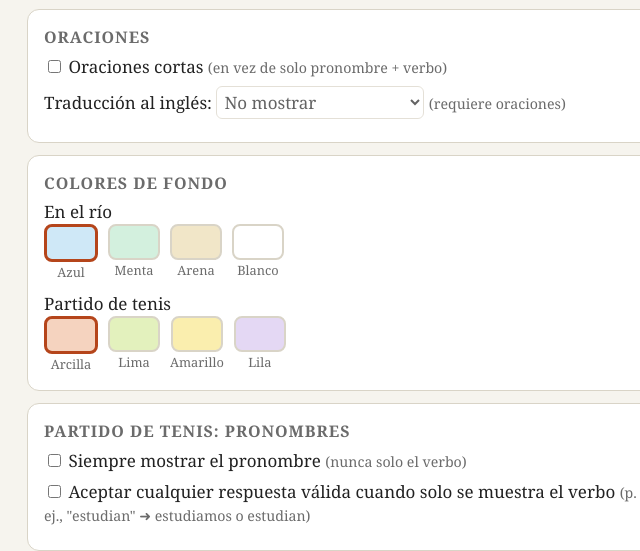
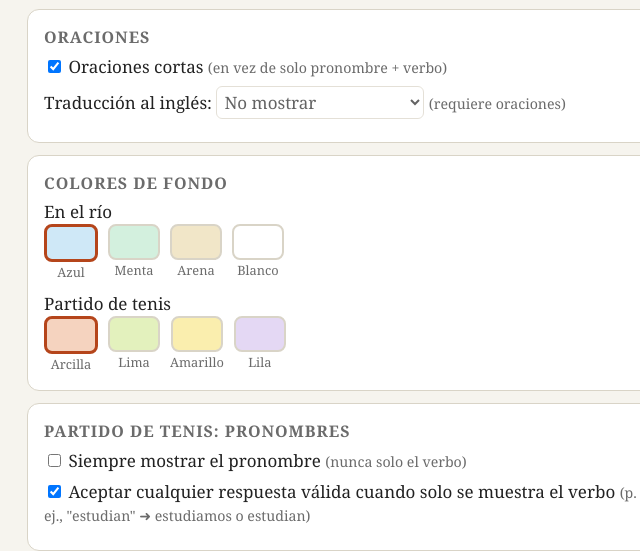
Before and after one commit to abrown-st-joe-high/spanish-conjugation-practice-website, a plain HTML site: page index.html in a window 1280 px wide. Shown: the part 656-1207 px from the top of the page, 293-933 px from the left. Drawn offline with Linux system fonts and the light colour scheme.

Commit message:
Update checkboxes to be checked by default

```diff
--- a/index.html
+++ b/index.html
@@ -78,7 +78,7 @@ select{font:inherit;background:var(--card);color:var(--ink);border:1px solid var
 <label class="o" id="tildeO"><input type="checkbox" id="tilde"> Aceptar respuestas sin tildes <small>(solo al escribir)</small></label>
 </div>
 <div class="panel"><h3>Oraciones</h3>
-<label class="o"><input type="checkbox" id="sent"> Oraciones cortas <small>(en vez de solo pronombre + verbo)</small></label>
+<label class="o"><input type="checkbox" id="sent" checked> Oraciones cortas <small>(en vez de solo pronombre + verbo)</small></label>
 <label class="o">Traducción al inglés: <select id="tr"><option value="0">No mostrar</option><option value="after">Después de responder</option><option value="always">Siempre visible</option></select> <small>(requiere oraciones)</small></label>
 </div>
 <div class="panel"><h3>Colores de fondo</h3>
@@ -87,7 +87,7 @@ select{font:inherit;background:var(--card);color:var(--ink);border:1px solid var
 </div>
 <div class="panel"><h3>Partido de tenis: pronombres</h3>
 <label class="o"><input type="checkbox" id="allpro"> Siempre mostrar el pronombre <small>(nunca solo el verbo)</small></label>
-<label class="o"><input type="checkbox" id="either"> Aceptar cualquier respuesta válida cuando solo se muestra el verbo <small>(p. ej., "estudian" ➜ estudiamos o estudian)</small></label>
+<label class="o"><input type="checkbox" id="either" checked> Aceptar cualquier respuesta válida cuando solo se muestra el verbo <small>(p. ej., "estudian" ➜ estudiamos o estudian)</small></label>
 </div>
 <div class="panel"><h3>Maestro</h3>
 <label class="o"><input type="checkbox" id="teach"> Modo de maestro <small>(barra espaciadora: mostrar respuesta ➜ siguiente pregunta)</small></label>
```
